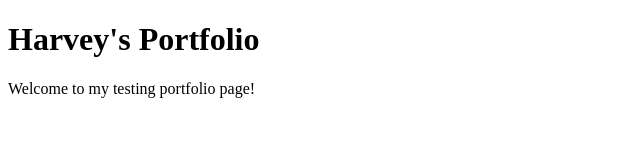
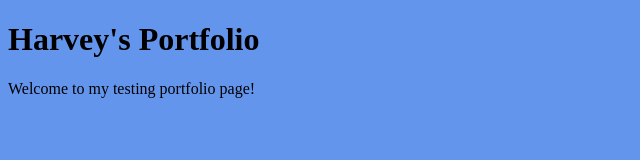
Before and after one commit to harveynicholson/harveynicholson.github.io, a plain HTML site: page index.html in a window 1280 px wide. Shown: the whole page, without its empty margins (0-640 px from the left). Drawn offline with Linux system fonts and the light colour scheme.

Commit message:
linked css

```diff
--- a/index.html
+++ b/index.html
@@ -5,6 +5,7 @@
     <meta http-equiv="X-UA-Compatible" content="IE=edge">
     <meta name="viewport" content="width=device-width, initial-scale=1.0">
     <title>HN Portfolio</title>
+    <link rel="stylesheet" href="/style/style.css">
 </head>
 <body>
     <h1>Harvey's Portfolio</h1>
```
